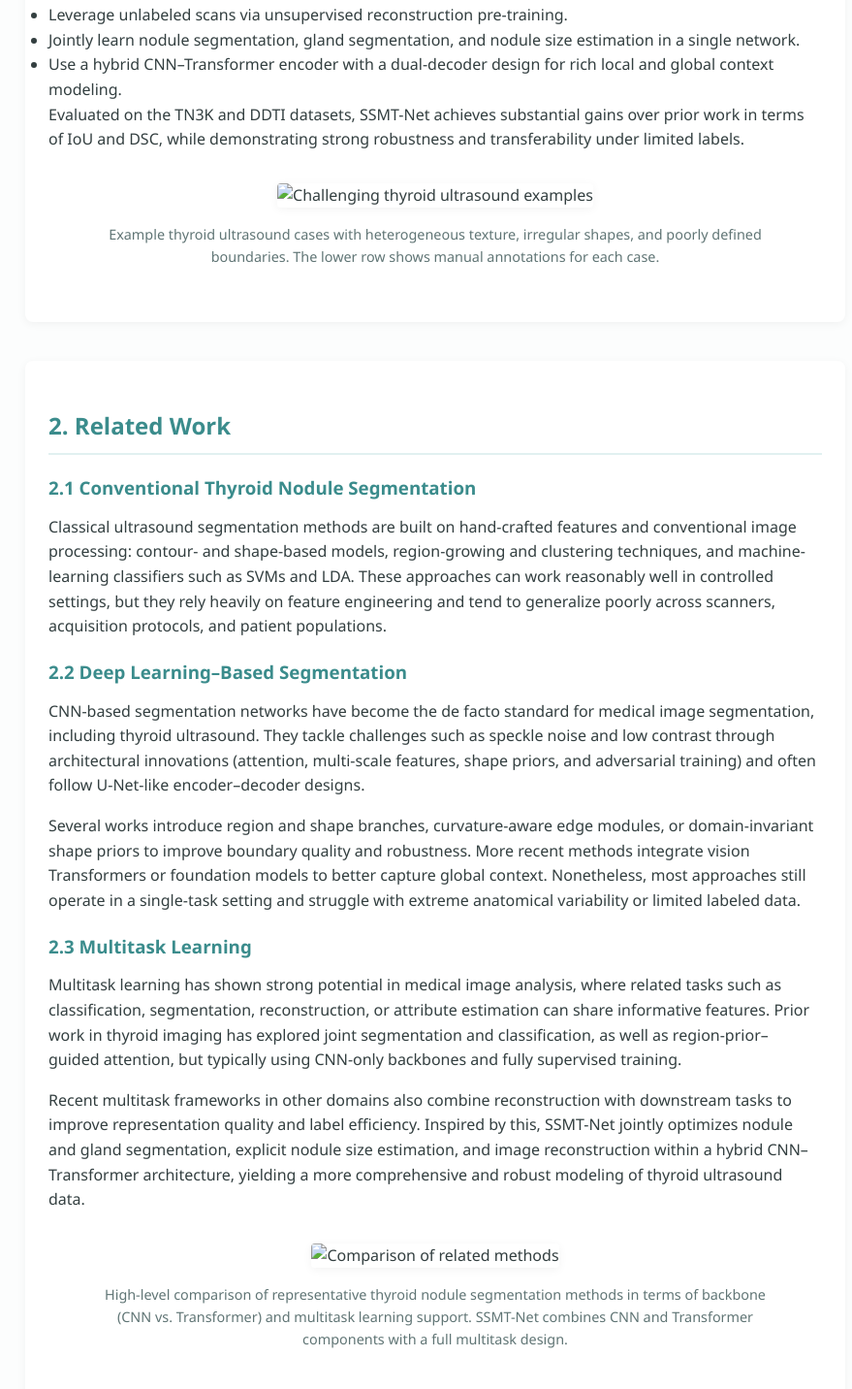
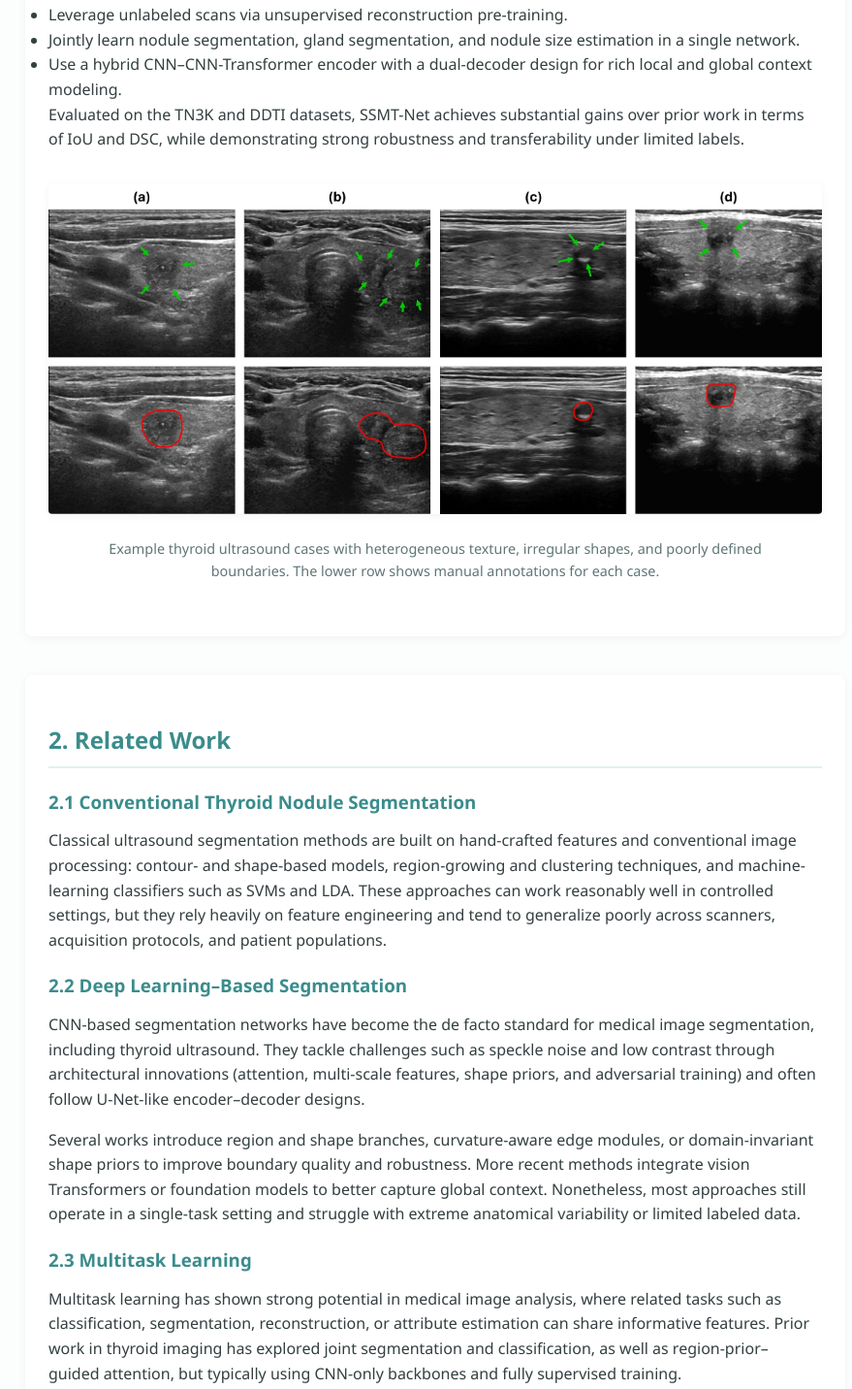
Before and after one commit to Umar-Faroq/SSMT-Net, a plain HTML site: page index.html in a window 1280 px wide. Shown: the part 1515-2947 px from the top of the page at 97% size, without its empty margins (34-913 px from the left). Drawn offline with Linux system fonts and the light colour scheme.

Commit message:
Update image sources and alt texts in index.html

```diff
--- a/index.html
+++ b/index.html
@@ -78,7 +78,7 @@
                     <ul>
                         <li>Leverage unlabeled scans via unsupervised reconstruction pre-training.</li>
                         <li>Jointly learn nodule segmentation, gland segmentation, and nodule size estimation in a single network.</li>
-                        <li>Use a hybrid CNN–Transformer encoder with a dual-decoder design for rich local and global context modeling.</li>
+                        <li>Use a hybrid CNN–CNN-Transformer encoder with a dual-decoder design for rich local and global context modeling.</li>
                     </ul>
                     <p>
                         Evaluated on the TN3K and DDTI datasets, SSMT-Net achieves substantial gains over prior work in terms of IoU
@@ -86,7 +86,7 @@
                     </p>
 
                     <div class="figure">
-                        <img src="assets/fig1_challenging_cases.png" alt="Challenging thyroid ultrasound examples">
+                        <img src="assets/Samples.jpg" alt="Challenging thyroid ultrasound examples">
                         <div class="figure-caption">
                             Example thyroid ultrasound cases with heterogeneous texture, irregular shapes, and poorly defined boundaries.
                             The lower row shows manual annotations for each case.
@@ -136,7 +136,7 @@
                     </p>
 
                     <div class="figure">
-                        <img src="assets/fig_related_table.png" alt="Comparison of related methods">
+                        <img src="assets/T1.JPG" alt="Comparison of related methods">
                         <div class="figure-caption">
                             High-level comparison of representative thyroid nodule segmentation methods in terms of backbone
                             (CNN vs. Transformer) and multitask learning support. SSMT-Net combines CNN and Transformer components
@@ -159,7 +159,7 @@
                     </p>
 
                     <div class="figure">
-                        <img src="assets/fig2_overview.png" alt="Overview of SSMT-Net">
+                        <img src="assets/network.jpg" alt="Overview of SSMT-Net">
                         <div class="figure-caption">
                             Overview of SSMT-Net. A CNN–Transformer encoder feeds three heads: dual segmentation decoders for gland
                             and nodule, a reconstruction decoder, and a nodule-size regression head, enabling semi-supervised
@@ -256,7 +256,7 @@
                     </p>
 
                     <div class="figure">
-                        <img src="assets/fig3_ablation_visual.png" alt="Visual ablation results">
+                        <img src="assets/Ablation_tn3k.jpg" alt="Visual ablation results">
                         <div class="figure-caption">
                             Qualitative comparison of different SSMT-Net variants. The full model produces cleaner and more accurate
                             contours, particularly for small or ambiguous nodules.
```
